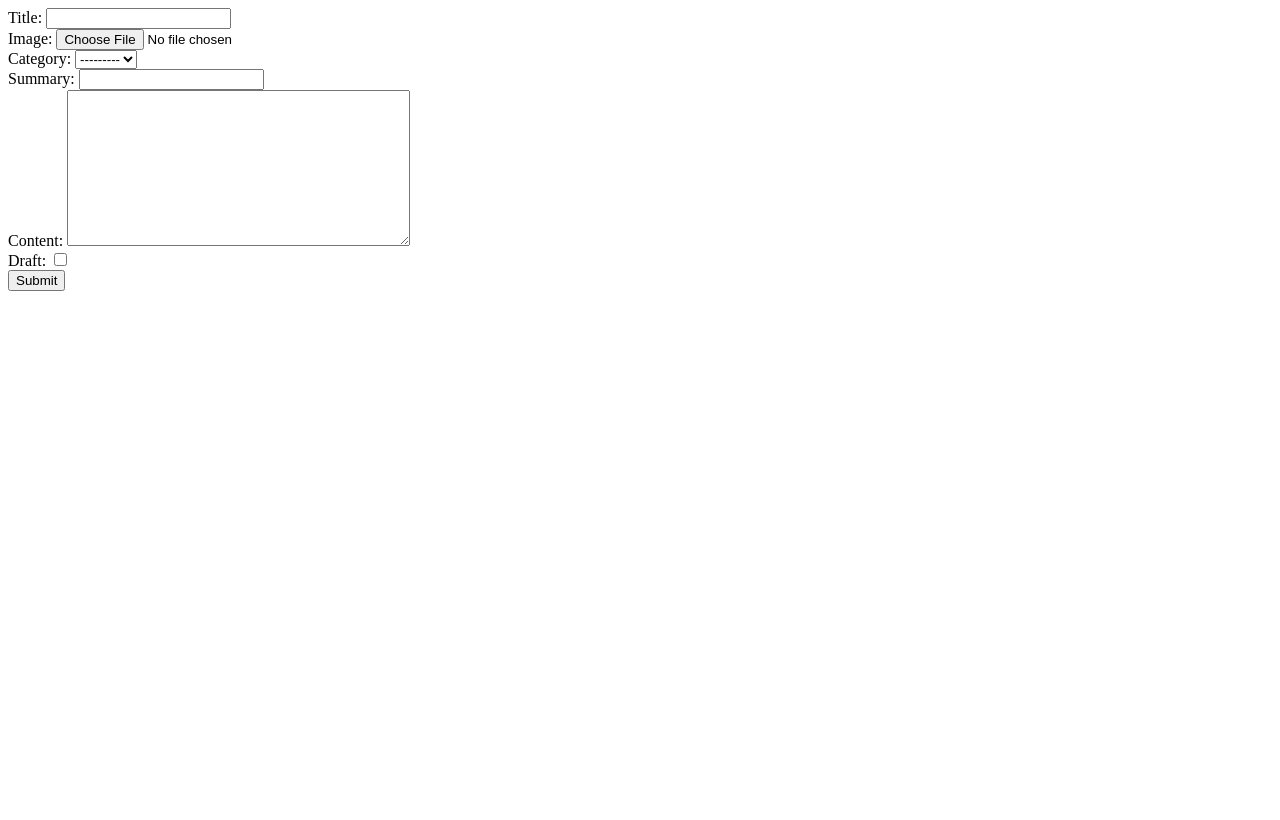
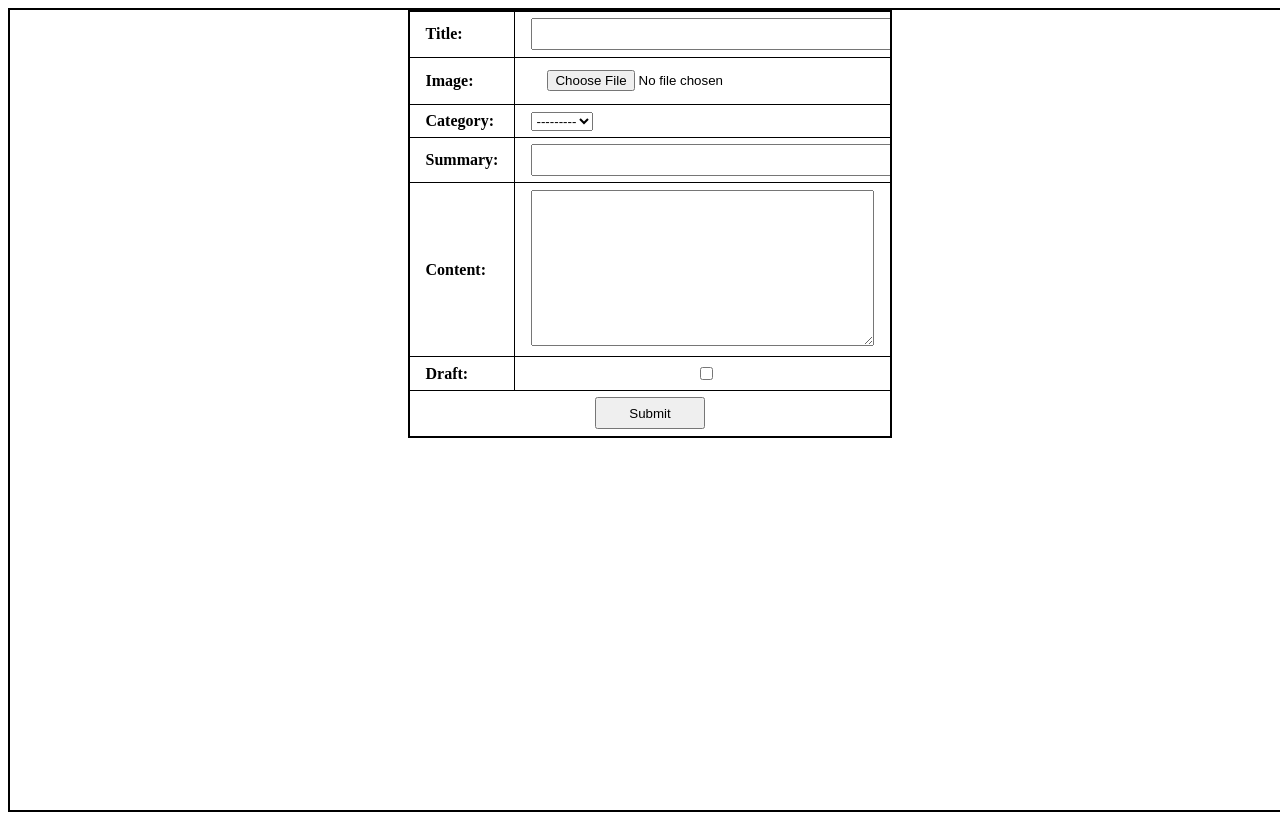
Before and after one commit to Ashishverma48/Django-hospital, a Django app: page /createblog/ in a window 1280 px wide. Before the commit the page ends 291 px from the top, so only its background shows below. Run offline with Django 4.2, Linux system fonts and the light colour scheme.

Commit message:
new uddate

```diff
--- /dev/null
+++ b/user/static/user/css/createblog.css
@@ -0,0 +1,34 @@
+body{
+    height: 100vh;
+    width: 100%;
+    border: 2px solid;
+}
+td,th{
+    border: 1px solid;
+    text-align: left;
+    padding: .4rem 1rem;
+   overflow: hidden;
+}
+tr{
+    margin-top: 1rem;
+}
+table{
+    margin: auto;
+    border-collapse: collapse;
+    border-spacing: 30px;
+    border: 2px solid;
+
+}
+
+input{
+    width: 100%;
+    padding: .4rem 1rem ;
+
+
+}
+
+button{
+    padding: .4rem 2rem;
+    margin: auto;
+    display: flex;
+}
--- a/user/templates/user/createblogpost.html
+++ b/user/templates/user/createblogpost.html
@@ -1,17 +1,26 @@
+{% load static %}
 <!DOCTYPE html>
 <html lang="en">
 <head>
     <meta charset="UTF-8">
     <meta name="viewport" content="width=device-width, initial-scale=1.0">
     <title>Document</title>
+    <link rel="stylesheet" href="{% static 'user/css/createblog.css' %}">
+
 </head>
 <body>
     <form action="" method="post" enctype="multipart/form-data" >
         {% csrf_token %}
-        {{forms.as_div}}
-        <div>
-            <button>Submit</button>
-        </div>
+       <table  >
+        {{forms}}
+        <tr >
+            <td colspan="2">
+                <button>Submit</button>
+            </td>
+        </tr>
+       </table>
+
+
     </form>
 </body>
 </html>
```
Also changed, not shown: media/blog/images/MANIAC.jpg (added), media/blog/images/MANIAC_17l7uzr.jpg (added), media/blog/images/user-1.png (added), media/blog/images/user.png (added), media/user-1_kml9nJI.png (added), media/user_AY3183I.png (added), media/user_sC5Lkyg.png (added).
